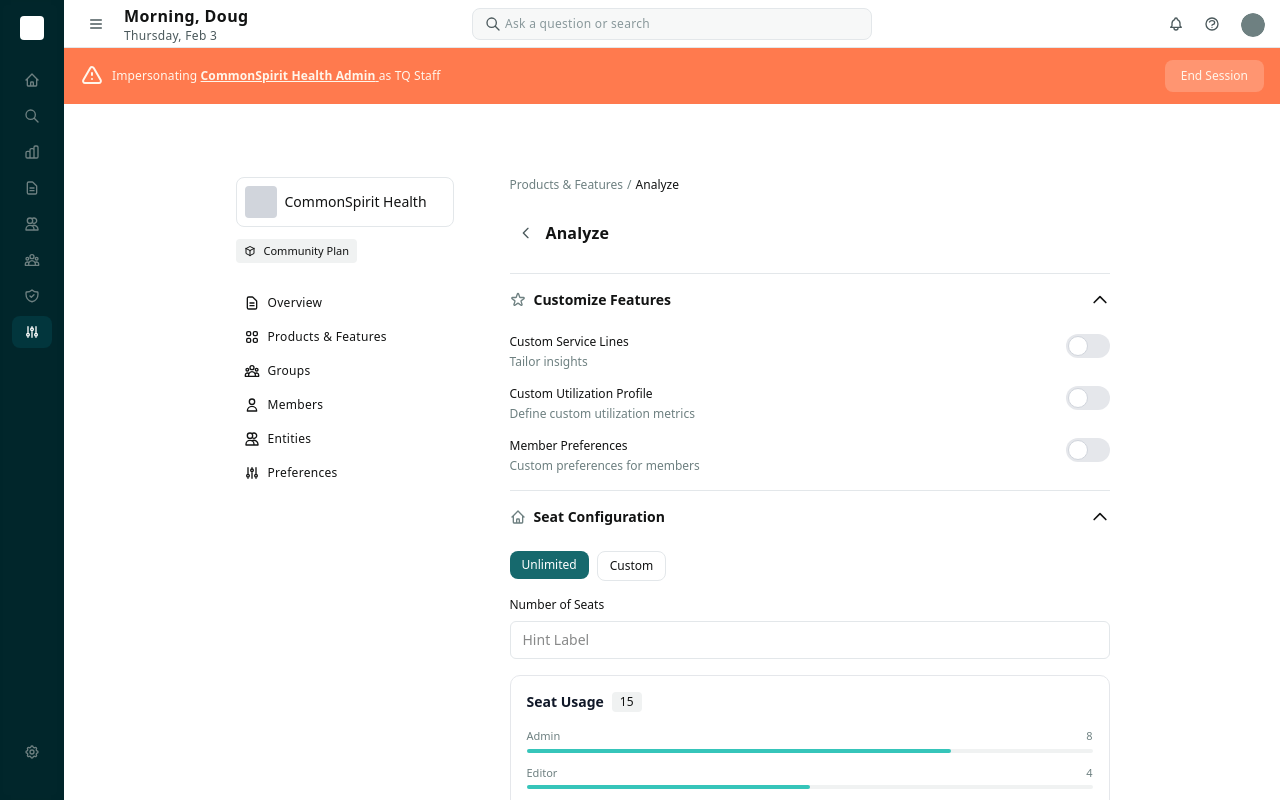
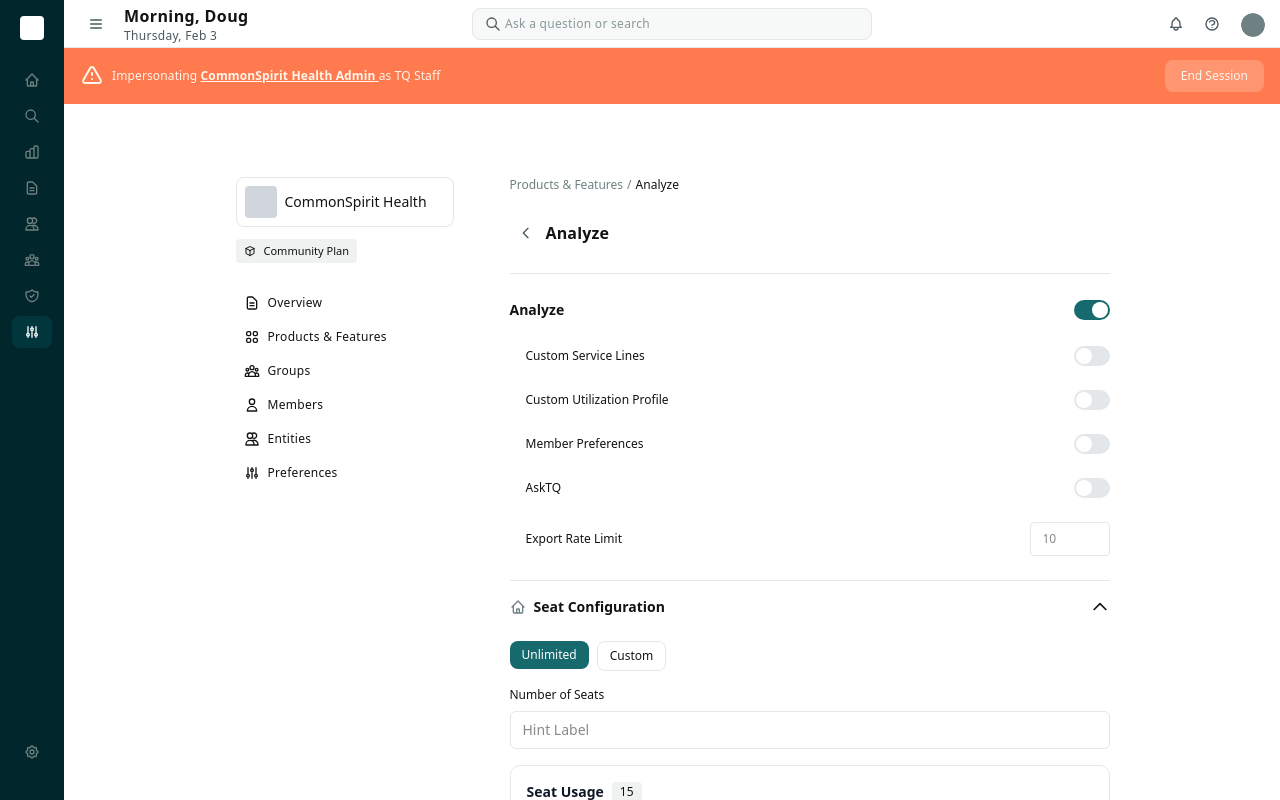
Before and after one commit to damonstrick/adminapp, a Next.js app: page /permissions/products/analyze in a window 1280 px wide. Built offline with nearby package versions, Linux system fonts and the light colour scheme.

Commit message:
Rename Customize Features to Analyze, replace dropdown with toggle, and add checkboxes and export rate limit field

```diff
--- a/components/ProductEntitlement.tsx
+++ b/components/ProductEntitlement.tsx
@@ -19,11 +19,18 @@ interface Condition {
 const SCOPE_TYPES: ScopeType[] = ['State', 'Billing Code', 'CBSA', 'NPI'];
 
 export default function ProductEntitlement() {
-  const [customizeFeaturesOpen, setCustomizeFeaturesOpen] = useState(true);
+  const [analyzeOpen, setAnalyzeOpen] = useState(true);
   const [seatConfigOpen, setSeatConfigOpen] = useState(true);
   const [rateLimitOpen, setRateLimitOpen] = useState(true);
   const [dataConfigOpen, setDataConfigOpen] = useState(true);
   const [seatMode, setSeatMode] = useState<'unlimited' | 'custom'>('unlimited');
+
+  // Analyze section state
+  const [customServiceLines, setCustomServiceLines] = useState(false);
+  const [customUtilizationProfile, setCustomUtilizationProfile] = useState(false);
+  const [memberPreferences, setMemberPreferences] = useState(false);
+  const [askTq, setAskTq] = useState(false);
+  const [exportRateLimit, setExportRateLimit] = useState('');
 
   // Initialize with empty state
   const [conditions, setConditions] = useState<Condition[]>([]);
@@ -678,65 +685,70 @@ export default function ProductEntitlement() {
         </div>
       </div>
 
-      {/* Customize Features Section */}
-      <div className="border-b border-[#e3e7ea] border-solid box-border flex flex-col gap-2 items-start px-0 py-4 relative shrink-0 w-full">
-        <button
-          onClick={() => setCustomizeFeaturesOpen(!customizeFeaturesOpen)}
-          className="w-full flex items-center gap-2 mb-4"
-        >
-          <svg className="w-4 h-4 text-[#6e8081]" fill="none" stroke="currentColor" viewBox="0 0 24 24">
-            <path strokeLinecap="round" strokeLinejoin="round" strokeWidth={2} d="M11.049 2.927c.3-.921 1.603-.921 1.902 0l1.519 4.674a1 1 0 00.95.69h4.915c.969 0 1.371 1.24.588 1.81l-3.976 2.888a1 1 0 00-.363 1.118l1.518 4.674c.3.922-.755 1.688-1.538 1.118l-3.976-2.888a1 1 0 00-1.176 0l-3.976 2.888c-.783.57-1.838-.197-1.538-1.118l1.518-4.674a1 1 0 00-.363-1.118l-3.976-2.888c-.784-.57-.38-1.81.588-1.81h4.914a1 1 0 00.951-.69l1.519-4.674z" />
-          </svg>
-          <p className="font-semibold text-sm text-[#121313]">Customize Features</p>
-          <svg
-            className={`w-5 h-5 text-[#121313] transition-transform ml-auto ${customizeFeaturesOpen ? 'rotate-180' : ''}`}
-            fill="none"
-            stroke="currentColor"
-            viewBox="0 0 24 24"
+      {/* Analyze Section */}
+      <div className="border-b border-[#e3e7ea] border-solid box-border flex flex-col gap-2 items-start px-0 pt-[24px] pb-[24px] relative shrink-0 w-full">
+        <div className="w-full flex items-center gap-2 mb-4 h-6">
+          <button
+            onClick={() => setAnalyzeOpen(!analyzeOpen)}
+            className="flex items-center gap-2 flex-1 h-6"
           >
-            <path strokeLinecap="round" strokeLinejoin="round" strokeWidth={2} d="M19 9l-7 7-7-7" />
-          </svg>
-        </button>
-        {customizeFeaturesOpen && (
-          <div className="flex flex-col gap-4 items-start relative shrink-0 w-full">
+            <p className="font-semibold text-sm text-[#121313]">Analyze</p>
+          </button>
+          <div className="w-[60px] h-6 flex items-center justify-center">
+          </div>
+          <label className="relative inline-flex items-center cursor-pointer h-6">
+            <input type="checkbox" className="sr-only peer" checked={analyzeOpen} onChange={(e) => setAnalyzeOpen(e.target.checked)} />
+            <div className="w-9 h-5 bg-[#e3e7ea] peer-focus:outline-none rounded-full peer peer-checked:after:translate-x-full peer-checked:after:border-white after:content-[''] after:absolute after:top-0.5 after:left-0.5 after:bg-white after:rounded-full after:h-4 after:w-4 after:transition-all peer-checked:bg-[#16696d] relative"></div>
+          </label>
+        </div>
+        {analyzeOpen && (
+          <div className="flex flex-col gap-6 items-start relative shrink-0 w-full" style={{ paddingLeft: '16px' }}>
             {/* Custom Service Lines */}
-            <div className="flex items-start justify-between relative shrink-0 w-full">
-              <div className="flex-1">
-                <p className="font-medium text-xs text-[#121313] mb-1">Custom Service Lines</p>
-                <p className="font-normal text-xs text-[#6e8081]">
-                  Tailor insights
-                </p>
-              </div>
+            <div className="flex items-center justify-between relative shrink-0 w-full">
+              <p className="font-medium text-xs text-[#121313]">Custom Service Lines</p>
               <label className="relative inline-flex items-center cursor-pointer">
-                <input type="checkbox" className="sr-only peer" />
-                <div className="w-11 h-6 bg-gray-200 peer-focus:outline-none peer-focus:ring-4 peer-focus:ring-[#16696d]/20 rounded-full peer peer-checked:after:translate-x-full peer-checked:after:border-white after:content-[''] after:absolute after:top-[2px] after:left-[2px] after:bg-white after:border-gray-300 after:border after:rounded-full after:h-5 after:w-5 after:transition-all peer-checked:bg-[#16696d]"></div>
+                <input type="checkbox" className="sr-only peer" checked={customServiceLines} onChange={(e) => setCustomServiceLines(e.target.checked)} />
+                <div className="w-9 h-5 bg-[#e3e7ea] peer-focus:outline-none rounded-full peer peer-checked:after:translate-x-full peer-checked:after:border-white after:content-[''] after:absolute after:top-0.5 after:left-0.5 after:bg-white after:rounded-full after:h-4 after:w-4 after:transition-all peer-checked:bg-[#16696d] relative"></div>
               </label>
             </div>
+
             {/* Custom Utilization Profile */}
-            <div className="flex items-start justify-between relative shrink-0 w-full">
-              <div className="flex-1">
-                <p className="font-medium text-xs text-[#121313] mb-1">Custom Utilization Profile</p>
-                <p className="font-normal text-xs text-[#6e8081]">
-                  Define custom utilization metrics
-                </p>
-              </div>
+            <div className="flex items-center justify-between relative shrink-0 w-full">
+              <p className="font-medium text-xs text-[#121313]">Custom Utilization Profile</p>
               <label className="relative inline-flex items-center cursor-pointer">
-                <input type="checkbox" className="sr-only peer" />
-                <div className="w-11 h-6 bg-gray-200 peer-focus:outline-none peer-focus:ring-4 peer-focus:ring-[#16696d]/20 rounded-full peer peer-checked:after:translate-x-full peer-checked:after:border-white after:content-[''] after:absolute after:top-[2px] after:left-[2px] after:bg-white after:border-gray-300 after:border after:rounded-full after:h-5 after:w-5 after:transition-all peer-checked:bg-[#16696d]"></div>
+                <input type="checkbox" className="sr-only peer" checked={customUtilizationProfile} onChange={(e) => setCustomUtilizationProfile(e.target.checked)} />
+                <div className="w-9 h-5 bg-[#e3e7ea] peer-focus:outline-none rounded-full peer peer-checked:after:translate-x-full peer-checked:after:border-white after:content-[''] after:absolute after:top-0.5 after:left-0.5 after:bg-white after:rounded-full after:h-4 after:w-4 after:transition-all peer-checked:bg-[#16696d] relative"></div>
               </label>
             </div>
+
             {/* Member Preferences */}
-            <div className="flex items-start justify-between relative shrink-0 w-full">
-              <div className="flex-1">
-                <p className="font-medium text-xs text-[#121313] mb-1">Member Preferences</p>
-                <p className="font-normal text-xs text-[#6e8081]">
-                  Custom preferences for members
-                </p>
-              </div>
+            <div className="flex items-center justify-between relative shrink-0 w-full">
+              <p className="font-medium text-xs text-[#121313]">Member Preferences</p>
               <label className="relative inline-flex items-center cursor-pointer">
-                <input type="checkbox" className="sr-only peer" />
-                <div className="w-11 h-6 bg-gray-200 peer-focus:outline-none peer-focus:ring-4 peer-focus:ring-[#16696d]/20 rounded-full peer peer-checked:after:translate-x-full peer-checked:after:border-white after:content-[''] after:absolute after:top-[2px] after:left-[2px] after:bg-white after:border-gray-300 after:border after:rounded-full after:h-5 after:w-5 after:transition-all peer-checked:bg-[#16696d]"></div>
+                <input type="checkbox" className="sr-only peer" checked={memberPreferences} onChange={(e) => setMemberPreferences(e.target.checked)} />
+                <div className="w-9 h-5 bg-[#e3e7ea] peer-focus:outline-none rounded-full peer peer-checked:after:translate-x-full peer-checked:after:border-white after:content-[''] after:absolute after:top-0.5 after:left-0.5 after:bg-white after:rounded-full after:h-4 after:w-4 after:transition-all peer-checked:bg-[#16696d] relative"></div>
               </label>
+            </div>
+
+            {/* AskTQ */}
+            <div className="flex items-center justify-between relative shrink-0 w-full">
+              <p className="font-medium text-xs text-[#121313]">AskTQ</p>
+              <label className="relative inline-flex items-center cursor-pointer">
+                <input type="checkbox" className="sr-only peer" checked={askTq} onChange={(e) => setAskTq(e.target.checked)} />
+                <div className="w-9 h-5 bg-[#e3e7ea] peer-focus:outline-none rounded-full peer peer-checked:after:translate-x-full peer-checked:after:border-white after:content-[''] after:absolute after:top-0.5 after:left-0.5 after:bg-white after:rounded-full after:h-4 after:w-4 after:transition-all peer-checked:bg-[#16696d] relative"></div>
+              </label>
+            </div>
+
+            {/* Export Rate Limit */}
+            <div className="flex items-center justify-between relative shrink-0 w-full">
+              <p className="font-medium text-xs text-[#121313]">Export Rate Limit</p>
+              <input
+                type="text"
+                value={exportRateLimit}
+                onChange={(e) => setExportRateLimit(e.target.value)}
+                placeholder="10"
+                className="bg-white border border-[#e3e7ea] rounded w-20 px-3 py-2 text-xs text-[#121313] focus:outline-none focus:ring-2 focus:ring-[#16696d]"
+              />
             </div>
           </div>
         )}
```
